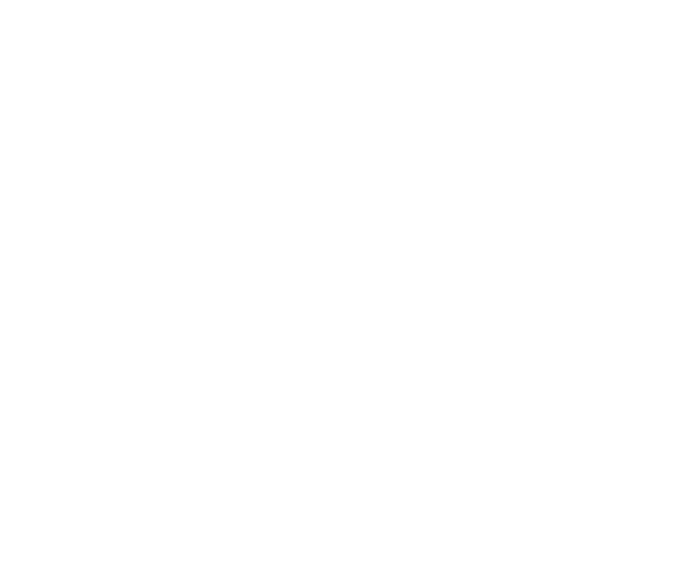
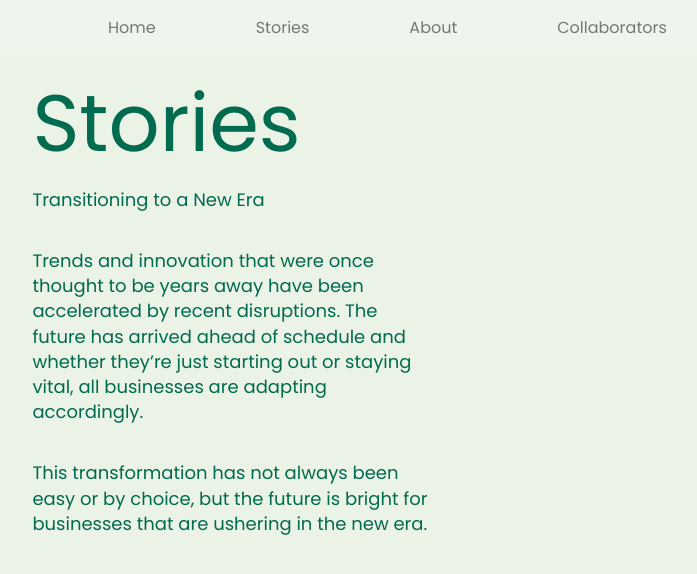
Before and after one commit to Jessiehongtran/abp-stories, a React (Create React App) app: page /stories in a window 1280 px wide. Before the commit this address had no page. Shown: the top 574 px of the page, without its empty margins (70-767 px from the left). Built offline with nearby package versions, Linux system fonts and the light colour scheme.

Commit message:
updated to build

```diff
--- a/src/App.tsx
+++ b/src/App.tsx
@@ -2,7 +2,8 @@
 import './App.css';
 import Story from './views/story';
 import Home from './views/home';
-import Test from './views/test';
+import Stories from './views/stories';
+import Nav from './views/nav';
 import { stories } from './data/stories';
 import { Route, Routes } from 'react-router-dom';
 
@@ -12,8 +13,22 @@
     return (
       <div className="App">
         <Routes>
-          <Route path="/" element={<Home/>} />
-          <Route path="/test" element={<Test />} />
+          <Route
+            path="/"
+            element={
+            <>
+              <Nav />
+              <Home/>
+            </>
+            } />
+          <Route
+            path="/stories"
+            element={
+              <>
+                <Nav />
+                <Stories />
+              </>
+            } />
          {stories.map(story =>
           <Route
             path={story.path}
--- /dev/null
+++ b/src/components/collate.tsx
@@ -0,0 +1,23 @@
+import React from 'react';
+
+export default class Collate extends React.Component<any,any> {
+    constructor(props){
+        super(props);
+        this.state = {
+
+        }
+    }
+
+    render(){
+
+        const { images } = this.props;
+
+        return (
+            <div>
+                {images && images.length > 0
+                ? images.map(image => <img src={image}/>)
+                : null}
+            </div>
+        )
+    }
+}
--- /dev/null
+++ b/src/styles/nav.css
@@ -0,0 +1,5 @@
+.nav.item {
+    margin: 0 50px;
+    text-decoration: none;
+    color: #000
+}
--- a/src/views/home.tsx
+++ b/src/views/home.tsx
@@ -46,7 +46,7 @@
                                         <p style={{ fontWeight: 'bold', fontSize: '18px', lineHeight: '15px', letterSpacing: '0.085em', textTransform: 'uppercase', color: '#F0EBF5', marginBottom: '30px'}}>FEATURE</p>
                                         <div style={{ display: 'flex', alignItems: 'center', marginBottom: '10px'}}>
                                             <div style={{ marginRight: '15px', fontSize: '34px', lineHeight: '32px', color: '#F1F4F7' }}>{stripe.header}</div>
-                                            <img src="https://res.cloudinary.com/dchyongyd/image/upload/v1639087269/Group_175_1_hpivlr.svg"/>
+                                            <img alt="arrow" src="https://res.cloudinary.com/dchyongyd/image/upload/v1639087269/Group_175_1_hpivlr.svg"/>
                                         </div>
                                         <p style={{fontSize: '18px', lineHeight: '140%', color: '#EBF2E6' }}>{stripe.author}</p>
                                         <p style={{fontSize: '18px', lineHeight: '140%', color: '#EBF2E6', marginTop: '-10px' }}>{stripe.location}</p>
--- /dev/null
+++ b/src/views/nav.tsx
@@ -0,0 +1,24 @@
+import React from 'react';
+import '../styles/nav.css';
+
+export default class Nav extends React.Component {
+    constructor(props){
+        super(props);
+        this.state = {
+
+        }
+    }
+
+    render(){
+        return (
+            <div style={{ position: 'fixed', top: '0', left: '0', padding: '15px 10%', background: "#F6F6F6", opacity: '0.5', zIndex: 5, width: '100vw'}}>
+                <div style={{ width: '100%', display: 'flex', zIndex: 6 }}>
+                    <a className="nav item" href="" >Home</a>
+                    <a className="nav item" href="">Stories</a>
+                    <a className="nav item" href="">About</a>
+                    <a className="nav item" href="">Collaborators</a>
+                </div>
+            </div>
+        )
+    }
+}
--- /dev/null
+++ b/src/views/stories.jsx
@@ -0,0 +1,37 @@
+import React from 'react';
+import Collate from '../components/collate';
+
+export default class Stories extends React.Component {
+    constructor(props){
+        super(props);
+        this.state = {
+            images: [
+                "https://res.cloudinary.com/dchyongyd/image/upload/v1639176749/OgoLord_5_1_egg6ql.svg",
+                "https://res.cloudinary.com/dchyongyd/image/upload/v1639176810/UN0326762_24_1_nrs8uw.svg",
+                "https://res.cloudinary.com/dchyongyd/image/upload/v1639176832/UN0326762_25_1_imsqu6.svg",
+                "https://res.cloudinary.com/dchyongyd/image/upload/v1639176855/OgoLord_4_1_y9q6ol.svg",
+
+            ]
+        }
+    }
+
+    render(){
+        return (
+            <div style={{ background: '#EBF2E6', minHeight: '100vh' }}>
+                <div className="content" style={{ maxWidth: '600px', boxSizing: 'border-box', padding: '6% 8%' }}>
+                    <div className="title" style={{ fontSize: '80px', lineHeight: '115.35%', color: '#006B4E', textAlign: 'left' }}>
+                        Stories
+                    </div>
+                    <div className="text" style={{ display: 'flex', flexDirection: 'column', textAlign: 'left', fontSize: '18px', lineHeight: '140%', color: '#006B4E'}}>
+                        <p>Transitioning to a New Era</p>
+                        <p>Trends and innovation that were once thought to be years away have been accelerated by recent disruptions. The future has arrived ahead of schedule and whether they’re just starting out or staying vital, all businesses are adapting accordingly.</p>
+                        <p>This transformation has not always been easy or by choice, but the future is bright for businesses that are ushering in the new era.</p>
+                    </div>
+                </div>
+                <div className="images">
+                    <Collate />
+                </div>
+            </div>
+        )
+    }
+}
--- a/src/views/story.tsx
+++ b/src/views/story.tsx
@@ -67,6 +67,7 @@
                     <Link to="/">
                         <img
                             style={{ width: '25px' }}
+                            alt="right arrow"
                             src="https://res.cloudinary.com/dchyongyd/image/upload/v1639097562/Group_353_2_jvmgow.svg" />
                     </Link>
                 </div>
--- a/src/views/test.tsx
+++ /dev/null
@@ -1,16 +0,0 @@
-import React from 'react';
-
-export default class Test extends React.Component {
-    constructor(props){
-        super(props);
-        this.state = {
-
-        }
-    }
-
-    render(){
-        return (
-            <div>Test</div>
-        )
-    }
-}
```
Also changed, not shown: 1 other file (tests, documents, lock files or other folders).
